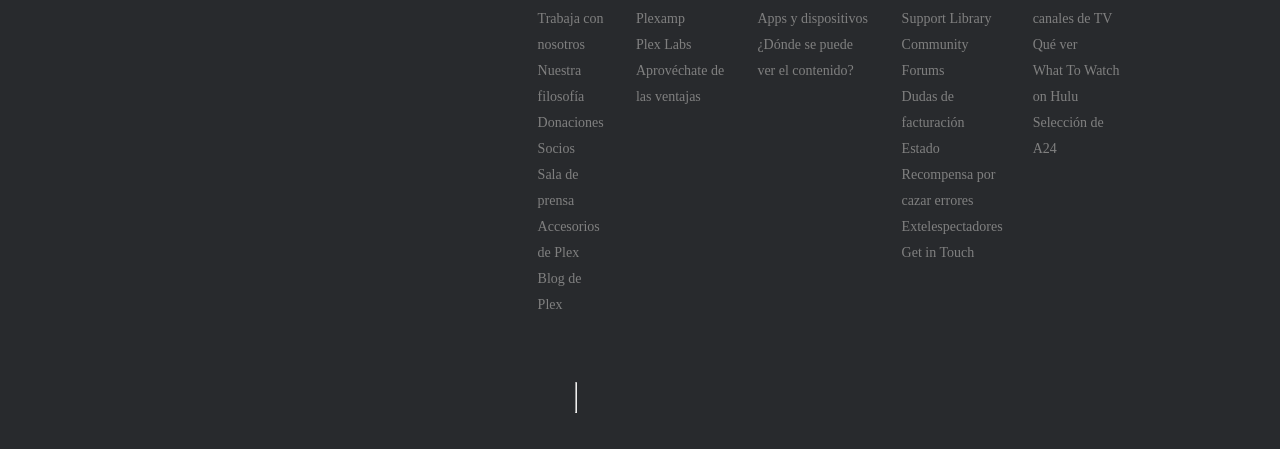
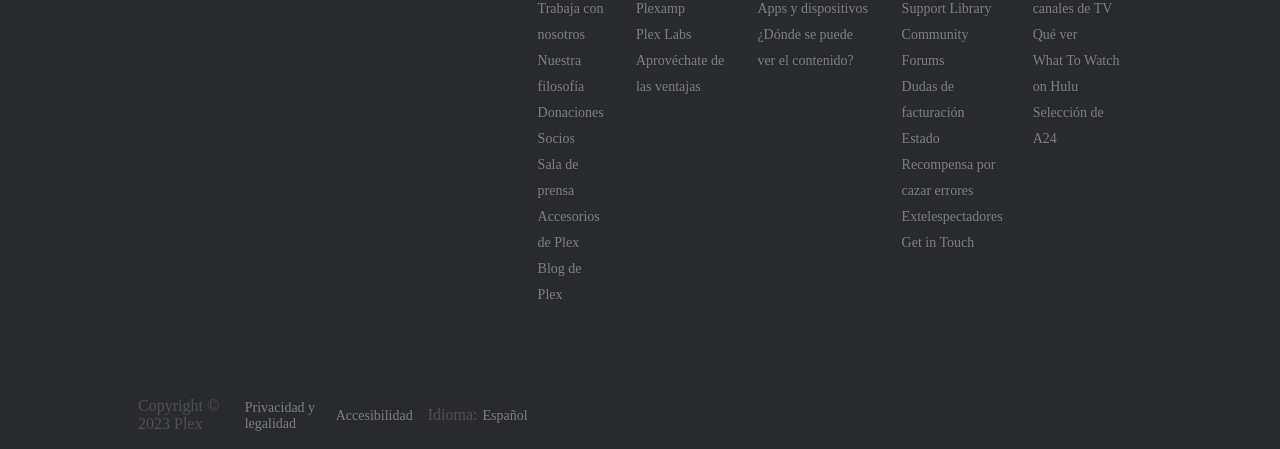
Before and after one commit to Lechuza7/grid-training, a plain HTML site: page index.html in a window 1280 px wide. Shown: the part 3001-3450 px from the top of the page. Drawn offline with Linux system fonts and the light colour scheme.

Commit message:
Footer: lopd div

```diff
--- a/index.html
+++ b/index.html
@@ -11,7 +11,7 @@
     <div class="container">
       <header class="navbar">
         <img src="./assets/img/plex-logo.svg" href="plex logo">
-        <input type="text" placeholder="Find Movies & TV"/>
+        <input type="text" placeholder=" &nbsp &nbsp Find Movies & TV"/>
         <div></div>
         <div class="nav-menu">
           <a>Películas y TV gratis</a>
@@ -173,7 +173,12 @@
           </div>
         </div>
         <hr/>
-        <div></div>
+        <div class="lopd">
+          <p>Copyright © 2023 Plex</p>
+          <a>Privacidad y legalidad</a>
+          <a>Accesibilidad</a>
+          <p>Idioma:<a>Español</a></p>
+        </div>
         <div></div>
       </footer>
     </div>
--- a/styles.css
+++ b/styles.css
@@ -168,7 +168,15 @@
   grid-column: 2/10;
   grid-row: 2/11;
   border-radius: 20px;
-  background-image: linear-gradient(135deg,rgb(74,234,220) 0%,rgb(151,120,209) 20%,rgb(207,42,186) 40%,rgb(238,44,130) 60%,rgb(251,105,98) 80%,rgb(254,248,76) 100%);
+  background-image: linear-gradient(
+    135deg,
+    rgb(74, 234, 220) 0%,
+    rgb(151, 120, 209) 20%,
+    rgb(207, 42, 186) 40%,
+    rgb(238, 44, 130) 60%,
+    rgb(251, 105, 98) 80%,
+    rgb(254, 248, 76) 100%
+  );
 
   div img {
     grid-column: 5/10;
@@ -245,7 +253,7 @@
 
   img {
     margin-right: 7px;
-   }
+  }
 }
 
 .average {
@@ -281,7 +289,6 @@
   grid-template-columns: 10% 35% 15% 40%;
   grid-template-rows: 12% 88%;
   background-color: #139bfc;
-
 }
 
 .media-info {
@@ -303,7 +310,6 @@
     grid-column: 1/4;
     grid-row: 5/7;
     margin-top: 10px;
-
   }
 
   button {
@@ -317,7 +323,7 @@
     padding: 15px;
     left: 25%;
     font-weight: bolder;
-    letter-spacing: -.01em;
+    letter-spacing: -0.01em;
     outline: 0;
     border: 0;
     line-height: 1;
@@ -360,7 +366,7 @@
     color: white;
     background-size: cover;
     background-repeat: no-repeat;
-    filter:  grayscale(70%);
+    filter: grayscale(70%);
     margin: 20px 10px 20px 10px;
     border-radius: 15px;
     display: flex;
@@ -417,7 +423,7 @@
   }
 
   h2:hover {
-    color:#f7c600;
+    color: #f7c600;
   }
 
   a {
@@ -426,12 +432,21 @@
   }
 
   a:hover {
-    color:#f7c600;
+    color: #f7c600;
   }
 
   hr {
     grid-column: 1/9;
-    grid-row: 4;
+    grid-row: 4/5;
+    width: 100%;
+  border: none;
+  height: 3px;
+  color: grey;
+  }
+
+  p {
+    color: #525152;
+    margin: 5px 5px 7px 10px;
   }
 }
 
@@ -455,3 +470,16 @@
     line-height: 26px;
   }
 }
+
+.lopd {
+  grid-column: 2/4;
+  grid-row: 5/6;
+  display: flex;
+  flex-direction: row;
+  align-items: center;
+
+  a {
+    margin-left: 5px;
+    margin-right: 5px;
+  }
+}
```
